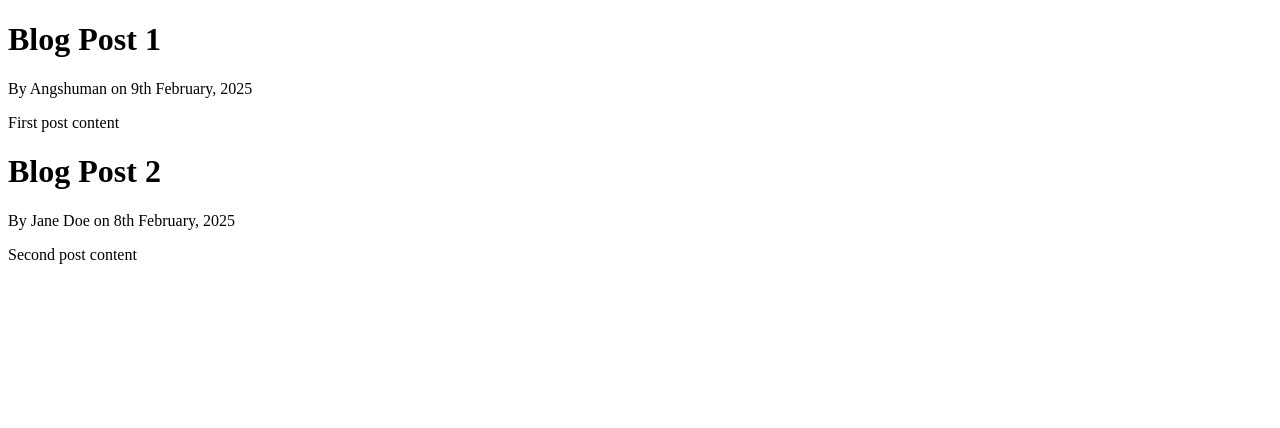
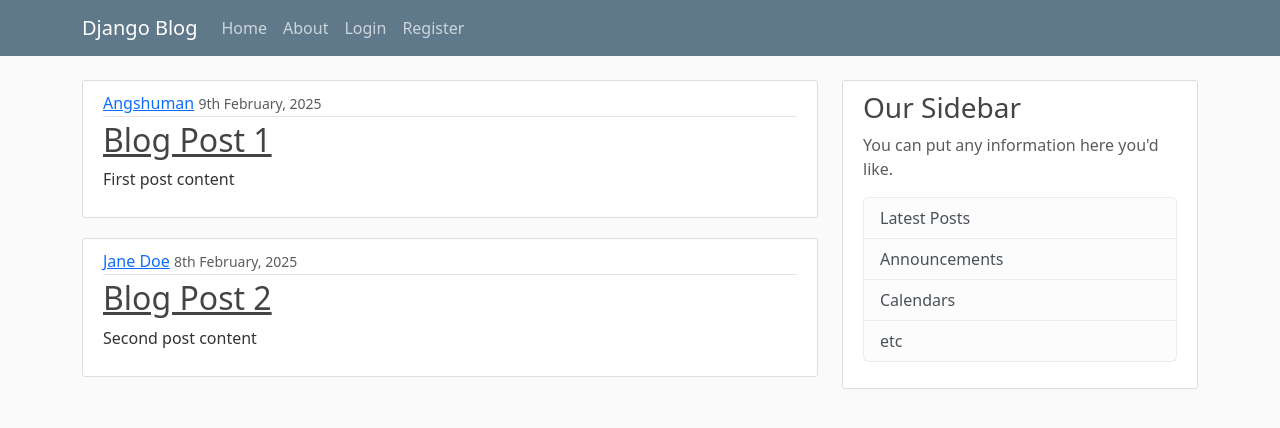
Before and after one commit to Angshuman0772/django, a Django app: page / in a window 1280 px wide. Shown: the top 428 px of the page. Run offline with Django 5.2, Linux system fonts and the light colour scheme.

Commit message:
bootstrap added

```diff
--- /dev/null
+++ b/blog/static/blog/main.css
@@ -0,0 +1,84 @@
+body {
+    background: #fafafa;
+    color: #333333;
+    margin-top: 5rem;
+  }
+
+  h1, h2, h3, h4, h5, h6 {
+    color: #444444;
+  }
+
+  ul {
+    margin: 0;
+  }
+
+  .bg-steel {
+    background-color: #5f788a;
+  }
+
+  .site-header .navbar-nav .nav-link {
+    color: #cbd5db;
+  }
+
+  .site-header .navbar-nav .nav-link:hover {
+    color: #ffffff;
+  }
+
+  .site-header .navbar-nav .nav-link.active {
+    font-weight: 500;
+  }
+
+  .content-section {
+    background: #ffffff;
+    padding: 10px 20px;
+    border: 1px solid #dddddd;
+    border-radius: 3px;
+    margin-bottom: 20px;
+  }
+
+  .article-title {
+    color: #444444;
+  }
+
+  a.article-title:hover {
+    color: #428bca;
+    text-decoration: none;
+  }
+
+  .article-content {
+    white-space: pre-line;
+  }
+
+  .article-img {
+    height: 65px;
+    width: 65px;
+    margin-right: 16px;
+  }
+
+  .article-metadata {
+    padding-bottom: 1px;
+    margin-bottom: 4px;
+    border-bottom: 1px solid #e3e3e3
+  }
+
+  .article-metadata a:hover {
+    color: #333;
+    text-decoration: none;
+  }
+
+  .article-svg {
+    width: 25px;
+    height: 25px;
+    vertical-align: middle;
+  }
+
+  .account-img {
+    height: 125px;
+    width: 125px;
+    margin-right: 20px;
+    margin-bottom: 16px;
+  }
+
+  .account-heading {
+    font-size: 2.5rem;
+  }
--- a/blog/templates/blog/base.html
+++ b/blog/templates/blog/base.html
@@ -1,9 +1,16 @@
+{% load static %}
 <!DOCTYPE html>
 <html lang="en">
 
 <head>
-    <meta charset="UTF-8">
-    <meta name="viewport" content="width=device-width, initial-scale=1.0">
+    <meta charset="utf-8">
+    <meta name="viewport" content="width=device-width, initial-scale=1">
+
+    <!-- Bootstrap CSS -->
+    <link href="https://cdn.jsdelivr.net/npm/bootstrap@5.3.3/dist/css/bootstrap.min.css" rel="stylesheet" integrity="sha384-QWTKZyjpPEjISv5WaRU9OFeRpok6YctnYmDr5pNlyT2bRjXh0JMhjY6hW+ALEwIH" crossorigin="anonymous">
+
+    <link rel = "stylesheet" type = "text/css" href = "{% static 'blog/main.css' %}">
+
     {% if title %}
     <title> Django Blog - {{title}}</title>
     {% else %}
@@ -12,7 +19,55 @@
 </head>
 
 <body>
-    {% block content %} {% endblock %}
+    <!-- Navbar with Bootstrap CSS classes -->
+    <header class="site-header">
+        <nav class="navbar navbar-expand-md navbar-dark bg-steel fixed-top">
+          <div class="container">
+            <a class="navbar-brand mr-4" href="{% url 'blog-home' %}">Django Blog</a>
+            <button class="navbar-toggler" type="button" data-toggle="collapse" data-target="#navbarToggle" aria-controls="navbarToggle" aria-expanded="false" aria-label="Toggle navigation">
+            <span class="navbar-toggler-icon"></span>
+            </button>
+            <div class="collapse navbar-collapse" id="navbarToggle">
+              <div class="navbar-nav mr-auto">
+                <a class="nav-item nav-link" href="{% url 'blog-home' %}">Home</a>
+                <a class="nav-item nav-link" href="{% url 'blog-about' %}">About</a>
+              </div>
+              <!-- Navbar Right Side -->
+              <div class="navbar-nav">
+                <a class="nav-item nav-link" href="#">Login</a>
+                <a class="nav-item nav-link" href="#">Register</a>
+              </div>
+            </div>
+          </div>
+        </nav>
+      </header>
+
+      <!-- Main Content -->
+      <main role="main" class="container">
+        <div class="row">
+          <div class="col-md-8">
+            {% block content %}{% endblock %}
+          </div>
+          <div class="col-md-4">
+            <div class="content-section">
+              <h3>Our Sidebar</h3>
+              <p class='text-muted'>You can put any information here you'd like.
+                <ul class="list-group">
+                  <li class="list-group-item list-group-item-light">Latest Posts</li>
+                  <li class="list-group-item list-group-item-light">Announcements</li>
+                  <li class="list-group-item list-group-item-light">Calendars</li>
+                  <li class="list-group-item list-group-item-light">etc</li>
+                </ul>
+              </p>
+            </div>
+          </div>
+        </div>
+      </main>
+
+    <!-- Bootstrap JS -->
+    <script src="https://cdn.jsdelivr.net/npm/bootstrap@5.3.3/dist/js/bootstrap.bundle.min.js" integrity="sha384-YvpcrYf0tY3lHB60NNkmXc5s9fDVZLESaAA55NDzOxhy9GkcIdslK1eN7N6jIeHz" crossorigin="anonymous"></script>
+    <script src="https://cdn.jsdelivr.net/npm/@popperjs/core@2.11.8/dist/umd/popper.min.js" integrity="sha384-I7E8VVD/ismYTF4hNIPjVp/Zjvgyol6VFvRkX/vR+Vc4jQkC+hVqc2pM8ODewa9r" crossorigin="anonymous"></script>
+    <script src="https://cdn.jsdelivr.net/npm/bootstrap@5.3.3/dist/js/bootstrap.min.js" integrity="sha384-0pUGZvbkm6XF6gxjEnlmuGrJXVbNuzT9qBBavbLwCsOGabYfZo0T0to5eqruptLy" crossorigin="anonymous"></script>
 </body>
 
 </html>
--- a/blog/templates/blog/home.html
+++ b/blog/templates/blog/home.html
@@ -1,9 +1,16 @@
 {% extends "blog/base.html" %} <!-- Extends base.html-->
 {% block content %} <!-- Defines a block named content -->
-{% for post in posts %} <!--Jinja template tag that allows us to loop through the posts list -->
-<h1>{{ post.title }}</h1> <!--Jinja template tag dynamically displaying the title of each post from the posts list -->
-<p>By {{ post.author }} on {{ post.date_posted }}</p>
-<p>{{ post.content }}</p>
-{% endfor %}
+    {% for post in posts %} <!--Jinja template tag that allows us to loop through the posts list -->
+        <article class="media content-section">
+            <div class="media-body">
+            <div class="article-metadata">
+                <a class="mr-2" href="#">{{ post.author }}</a>
+                <small class="text-muted">{{ post.date_posted }}</small>
+            </div>
+            <h2><a class="article-title" href="#">{{ post.title }}</a></h2>
+            <p class="article-content">{{ post.content }}</p>
+            </div>
+        </article>
+    {% endfor %}
 {% endblock content %} <!-- Ends the block content -->
 # Only keeping unique code that is not part of the base.html template
```
Also changed, not shown: db.sqlite3.
